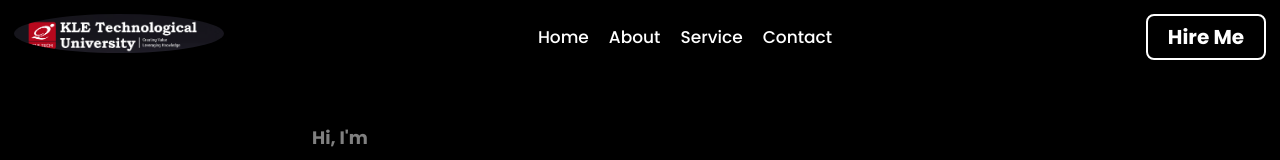
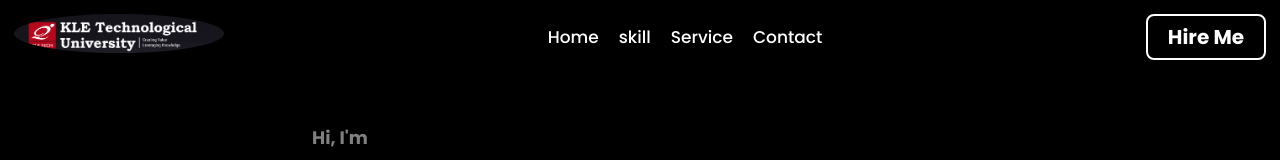
Before and after one commit to ManasiMasali/portfolio, a plain HTML site: page index.html in a window 1280 px wide. Shown: the top 160 px of the page. Drawn offline with Linux system fonts and the light colour scheme.

Commit message:
Added new file: skill

```diff
--- a/index.html
+++ b/index.html
@@ -15,7 +15,7 @@
         <div class="navbar">
             <ul>
                 <li><a href="#">Home</a></li>
-                <li><a href="#">About</a></li>
+                <li><a href="#">skill</a></li>
                 <li><a href="#">Service</a></li>
                 <li><a href="#">Contact</a></li>
             </ul>
```
Also changed, not shown: skill.html (added).
